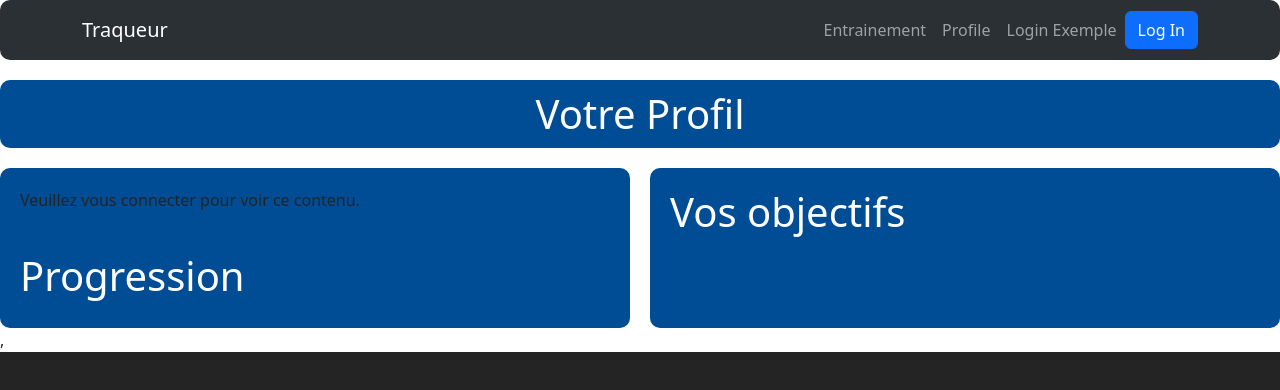
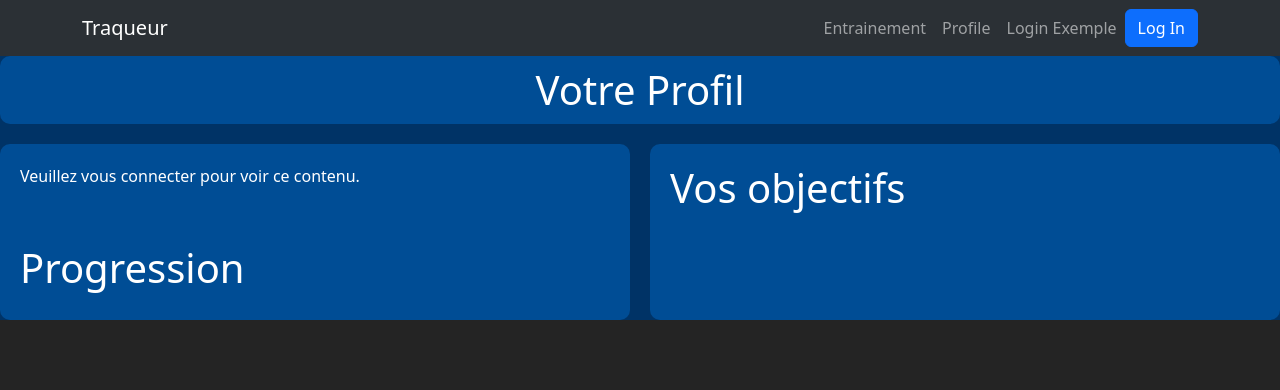
Before and after one commit to VaschPG/PROJETSYNTHESE, a React (Vite) app in the folder client/: page /profile in a window 1280 px wide. Shown: the top 390 px of the page. Built offline with nearby package versions, Linux system fonts and the light colour scheme.

Commit message:
Petit fix de css

```diff
--- a/client/src/index.css
+++ b/client/src/index.css
@@ -21,7 +21,9 @@ a {
 a:hover {
 	color: #535bf2;
 }
-
+p {
+	color: white;
+}
 /* body {
 	margin: 0;
 	display: flex;
--- a/client/src/pages/Profile/ProfilePage.css
+++ b/client/src/pages/Profile/ProfilePage.css
@@ -2,9 +2,10 @@
 	display: flex;
 	flex-direction: column;
 	align-items: center;
+	background-color: #003366;
 }
 
-.navbar {
+.profile-navbar {
 	background-color: #004d95;
 	color: #fff;
 	padding: 10px;
@@ -13,8 +14,9 @@
 	margin-bottom: 20px;
 }
 
-.navbar h1 {
-  margin: 0 auto;
+.profile-navbar h1 {
+	text-align: center;
+	margin: 0;
 }
 
 .profile-sections {
--- a/client/src/pages/Profile/ProfilePage.tsx
+++ b/client/src/pages/Profile/ProfilePage.tsx
@@ -12,7 +12,7 @@ function ProfilePage() {
 
 	return (
 		<div className='profile-page'>
-            <div className='navbar'>
+			<div className='profile-navbar'>
 				<h1>Votre Profil</h1>
 			</div>
 			<div className='profile-sections'>
--- a/client/src/pages/Profile/components/PersonalInfo.tsx
+++ b/client/src/pages/Profile/components/PersonalInfo.tsx
@@ -1,5 +1,5 @@
-import React, { useState, useEffect } from "react";
-import { useAuth0 } from "@auth0/auth0-react";
+import React, { useState, useEffect } from 'react';
+import { useAuth0 } from '@auth0/auth0-react';
 
 // Pour eviter detections erreurs
 interface FormData {
@@ -14,14 +14,13 @@ interface FormData {
 const PersonalInfo: React.FC = () => {
 	const { user, isAuthenticated } = useAuth0();
 	const [formData, setFormData] = useState<FormData>({
-    firstName: "",
-    lastName: "",
+		firstName: '',
+		lastName: '',
 		age: 0,
-    gender: "",
+		gender: '',
 		weight: 0,
 		height: 0,
 	});
-
 
 	useEffect(() => {
 		const savedUserData = localStorage.getItem('userData');
@@ -32,9 +31,7 @@ const PersonalInfo: React.FC = () => {
 
 	const handleInputChange = (e: React.ChangeEvent<HTMLInputElement>) => {
 		const { name, value } = e.target;
-    const numericValue = ["age", "weight", "height"].includes(name)
-      ? parseInt(value, 10)
-      : value;
+		const numericValue = ['age', 'weight', 'height'].includes(name) ? parseInt(value, 10) : value;
 		setFormData({
 			...formData,
 			[name]: numericValue,
@@ -57,110 +54,93 @@ const PersonalInfo: React.FC = () => {
 			console.log('User:', user);
 			console.log('Données soumises:', formData);
 
-        alert('Données sauvegardées')
+			alert('Données sauvegardées');
 		} catch (error) {
-        console.error('Une erreur s\'est produite:', error);
+			console.error("Une erreur s'est produite:", error);
 		}
 	};
 
 	return (
-    <div className="form-container">
+		<div className='form-container'>
 			{isAuthenticated && (
 				<form onSubmit={handleSubmit}>
-          <div className="form-group">
-            <div className="input-wrap">
-              <label className="label">First Name:</label>
+					<div className='form-group'>
+						<div className='input-wrap'>
+							<label className='label'>First Name:</label>
 							<input
-                type="text"
-                name="firstName"
+								type='text'
+								name='firstName'
 								value={formData.firstName}
 								onChange={handleInputChange}
-                className="input-field"
+								className='input-field'
 								required
 							/>
 						</div>
 					</div>
-          <div className="form-group">
-            <div className="input-wrap">
-              <label className="label">Last Name:</label>
+					<div className='form-group'>
+						<div className='input-wrap'>
+							<label className='label'>Last Name:</label>
 							<input
-                type="text"
-                name="lastName"
+								type='text'
+								name='lastName'
 								value={formData.lastName}
 								onChange={handleInputChange}
-                className="input-field"
+								className='input-field'
 								required
 							/>
 						</div>
 					</div>
-          <div className="form-group">
-            <div className="input-wrap">
-              <label className="label">Age:</label>
+					<div className='form-group'>
+						<div className='input-wrap'>
+							<label className='label'>Age:</label>
+							<input type='number' name='age' value={formData.age} onChange={handleInputChange} className='input-field' required />
+						</div>
+					</div>
+					<div className='form-group'>
+						<div className='input-wrap'>
+							<label className='label'>Gender:</label>
+							<select name='gender' value={formData.gender} onChange={handleSelectChange} className='input-field' required>
+								<option value=''>Select...</option>
+								<option value='male'>Male</option>
+								<option value='female'>Female</option>
+								<option value='non-binary'>Non-Binary</option>
+								<option value='other'>Other</option>
+								<option value='prefer not to answer'>Prefer not to answer</option>
+							</select>
+						</div>
+					</div>
+					<div className='form-group'>
+						<div className='input-wrap'>
+							<label className='label'>Weight (kg):</label>
 							<input
-                type="number"
-                name="age"
-                value={formData.age}
+								type='number'
+								name='weight'
+								value={formData.weight}
 								onChange={handleInputChange}
-                className="input-field"
+								className='input-field'
 								required
 							/>
 						</div>
 					</div>
-          <div className="form-group">
-            <div className="input-wrap">
-              <label className="label">Gender:</label>
-              <select
-                name="gender"
-                value={formData.gender}
-                onChange={handleSelectChange}
-                className="input-field"
-                required
-              >
-                <option value="">Select...</option>
-                <option value="male">Male</option>
-                <option value="female">Female</option>
-                <option value="non-binary">Non-Binary</option>
-                <option value="other">Other</option>
-                <option value="prefer not to answer">
-                  Prefer not to answer
-                </option>
-              </select>
-            </div>
-          </div>
-          <div className="form-group">
-            <div className="input-wrap">
-              <label className="label">Weight (kg):</label>
+					<div className='form-group'>
+						<div className='input-wrap'>
+							<label className='label'>Height (cm):</label>
 							<input
-                type="number"
-                name="weight"
-                value={formData.weight}
+								type='number'
+								name='height'
+								value={formData.height}
 								onChange={handleInputChange}
-                className="input-field"
+								className='input-field'
 								required
 							/>
 						</div>
 					</div>
-          <div className="form-group">
-            <div className="input-wrap">
-              <label className="label">Height (cm):</label>
-              <input
-                type="number"
-                name="height"
-                value={formData.height}
-                onChange={handleInputChange}
-                className="input-field"
-                required
-              />
-            </div>
-          </div>
-          <button type="submit" className="button">
+					<button type='submit' className='button'>
 						Submit
 					</button>
 				</form>
 			)}
-      {!isAuthenticated && (
-        <div>Veuillez vous connecter pour voir ce contenu.</div>
-      )}
+			{!isAuthenticated && <p>Veuillez vous connecter pour voir ce contenu.</p>}
 		</div>
 	);
 };
```
Also changed, not shown: client/src/main.tsx (+17 -18 lines), 1 other file (tests, documents, lock files or other folders). Lines whose indentation alone changed are shown as unchanged.
